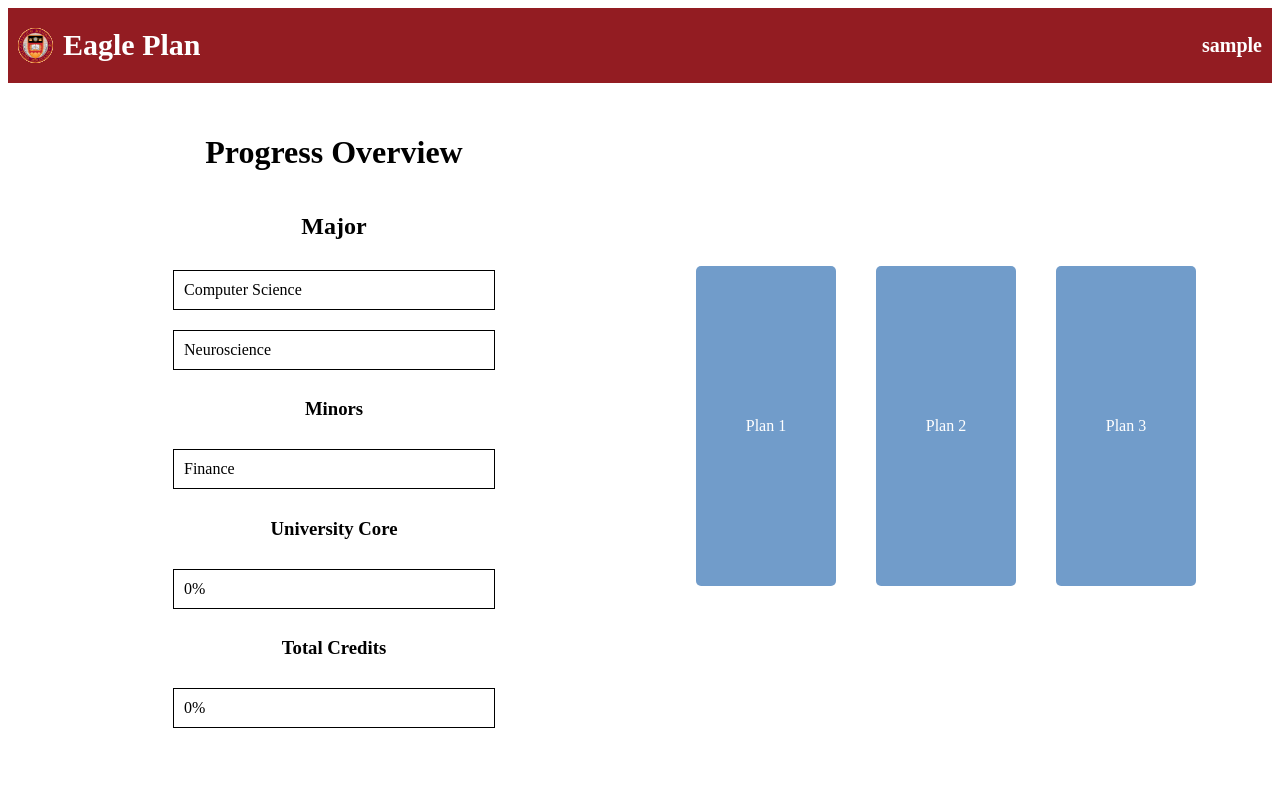
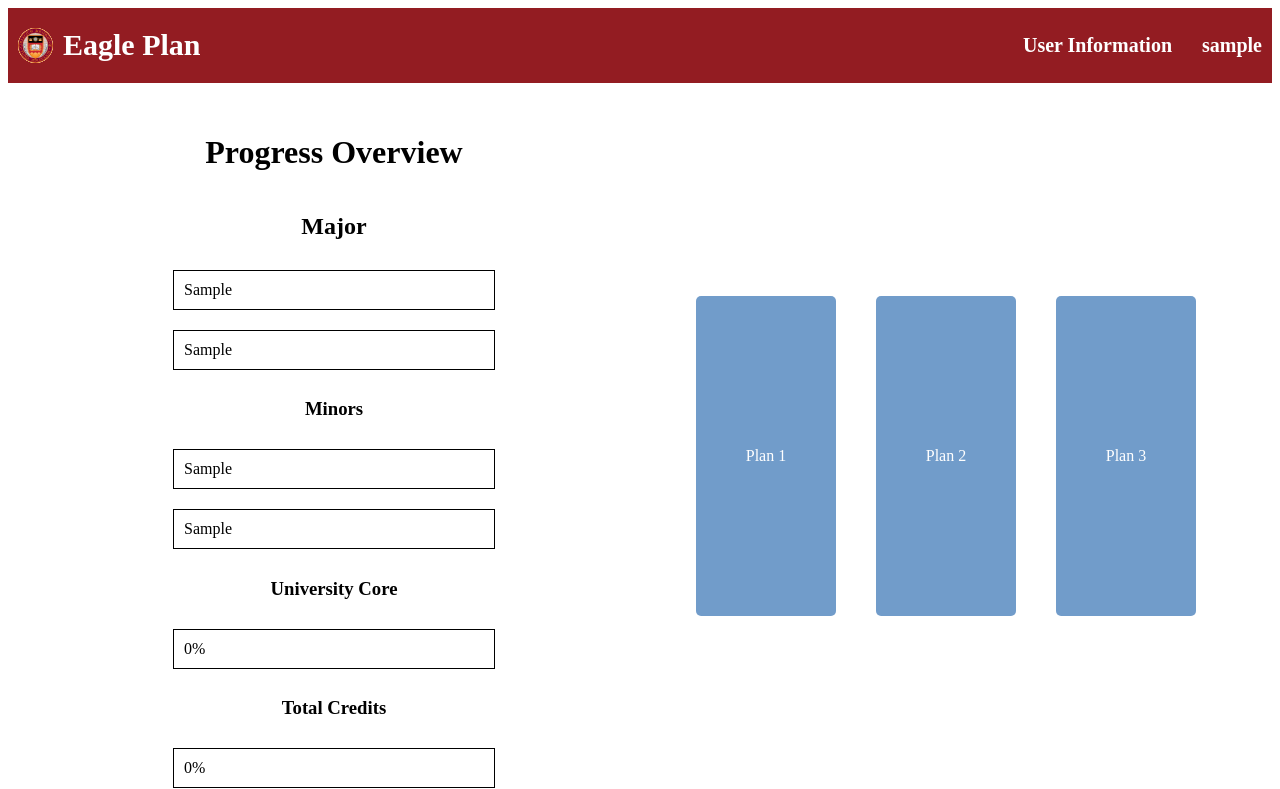
Before and after one commit to CSCI3356-Spring2024/404-Degree-Not-Found, a Django app: page /landing/ in a window 1280 px wide. Shown: the top 789 px of the page. Before the commit the page ends 728 px from the top, so only its background shows below. Run offline with Django 5.2, Linux system fonts and the light colour scheme; a user stored in the database is signed in; tables that the repository leaves empty hold one stand-in row (values such as "Sample post").

Commit message:
pushing conditional rendering for multiple majors

```diff
--- a/Plan/views.py
+++ b/Plan/views.py
@@ -49,7 +49,7 @@ def landing_view(request):
         new_student = Student(first_name=user.first_name, email=user.email)
         new_student.save()
  	#return HttpResponse('<h1>Hello World</h1>') #string of HTML code
-    return render(request, 'Landing.html', {})
+    return render(request, 'Landing.html', {'student': student})
 
 def profile_view(request):
     user = request.user
--- a/templates/Header.html
+++ b/templates/Header.html
@@ -5,11 +5,16 @@
     <div class = "header">
         <div class = "header_container">
             <img class = "header_img" src="{% static '/images/eagleapps-logo-header.svg'%}"/>
-            <div class = "header_text">Eagle Plan</div>
+            <div class = "header_text"><a href="{% url 'Plan:landing' %}" class="link-white">Eagle Plan</a></div>
 
         </div>
         <div class = "header_container">
-            <div class = "profile_text"><a href="{% url 'Plan:profile' %}" class="link-white">{{ user }}</a></div>
+            <div class = "profile_text"><a href="{% url 'Plan:profile' %}" class="link-white">User Information</a></div>
+        </div>
+        {% if not request.path == '/' %}
+        <div class = "header_container">
+            <div class = "profile_text"><a href="{% url 'Plan:login' %}" class="link-white">{{ user }}</a></div>
+        {% endif %}
         </div>
 
     </div>
--- a/templates/Landing.html
+++ b/templates/Landing.html
@@ -7,10 +7,19 @@
     <div class="left-side">
         <h1>Progress Overview</h1>
         <h2>Major</h2>
-        <div class="rectangle">Computer Science</div>
-        <div class="rectangle">Neuroscience</div>
+        <div class="rectangle">{{student.major}}</div>
+        {% if student.major2 != "None" %}
+        <div class="rectangle">{{student.major2}}</div>
+        {% endif %}
+        {% if student.minor != "None" or student.minor2 != "N/A"%}
         <h3>Minors</h3>
-        <div class="rectangle">Finance</div>
+        {% endif %}
+        {% if student.minor != "None" %}
+        <div class="rectangle">{{student.minor}}</div>
+        {% endif %}
+        {% if student.minor2 != "None" %}
+        <div class="rectangle">{{student.minor2}}</div>
+        {% endif %}
         <h3>University Core</h3>
         <div class="rectangle">0%</div>
         <h3>Total Credits</h3>
```
